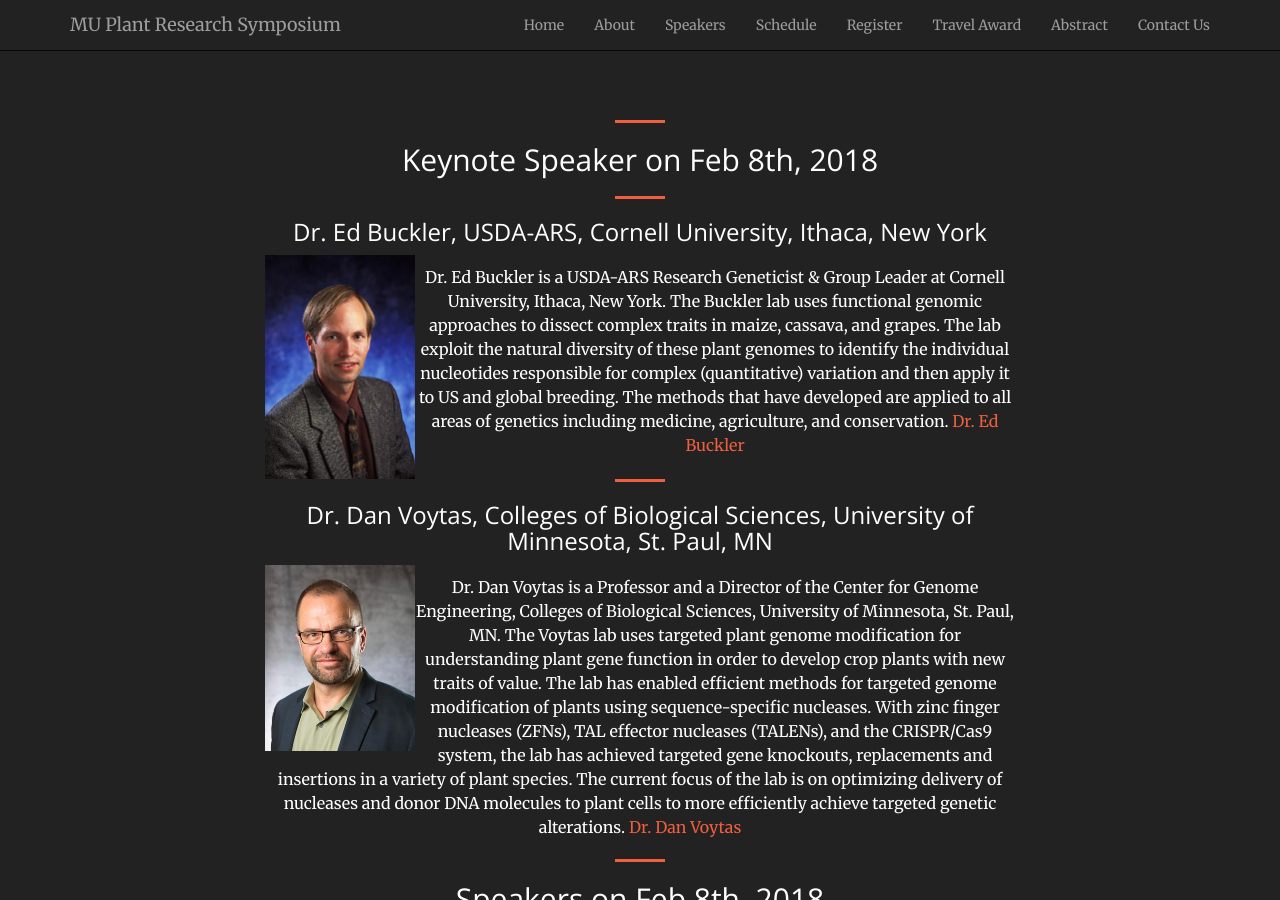
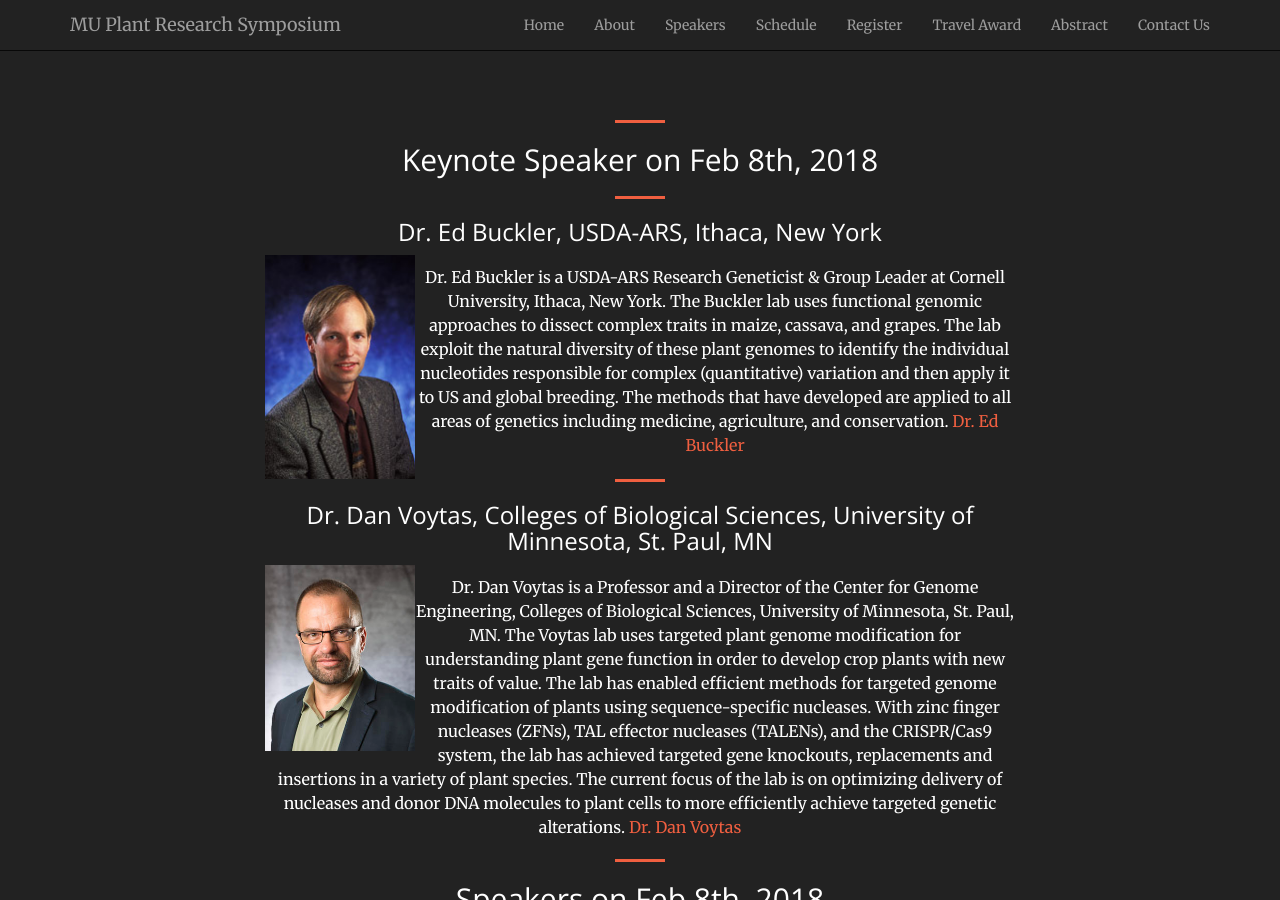
Before and after one commit to mupioneersymposium/mupioneersymposium.github.io, a Jekyll site: the page built from speakers.md, in a window 1280 px wide and 900 px high. Built offline with Jekyll 4.4.1, drawn with Linux system fonts in a browser that asks for light colours.

Commit message:
Update speakers.md
removed the Cornell University

```diff
--- a/speakers.md
+++ b/speakers.md
@@ -7,7 +7,7 @@ layout: regular
 <hr style="clear: both;" />
 
 
-### Dr. Ed Buckler, USDA-ARS, Cornell University, Ithaca, New York
+### Dr. Ed Buckler, USDA-ARS, Ithaca, New York
 
 <img src="/img/buckler.jpg" alt="Dr.  Ed Buckler Photo" width="150px" style="float: left" />
 
```
